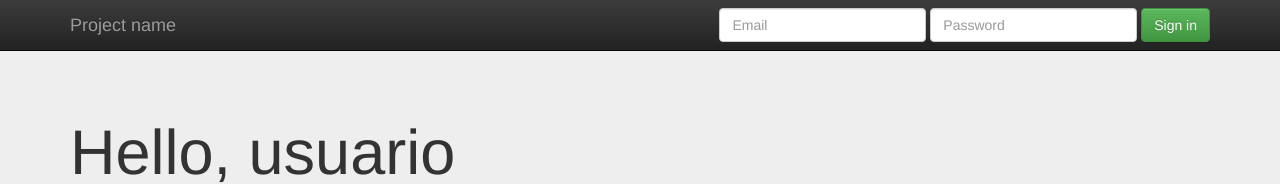
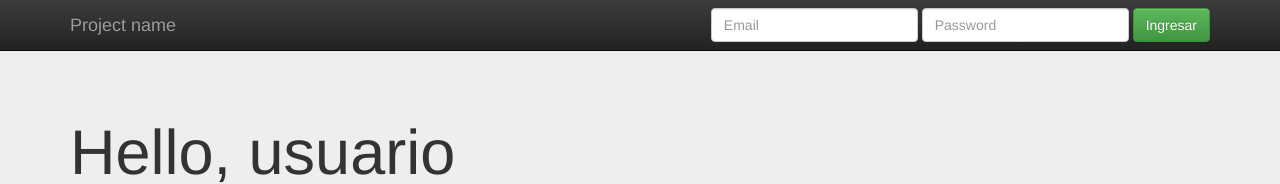
Before and after one commit to LeoSebasSP/Curso-Git-TSOFT---Pracctica01, a plain HTML site: page index.html in a window 1280 px wide. Shown: the top 184 px of the page. Drawn offline with nearby package versions, Linux system fonts and the light colour scheme.

Commit message:
Sign in a Ingresar

```diff
--- a/index.html
+++ b/index.html
@@ -46,7 +46,7 @@
             <div class="form-group">
               <input type="password" placeholder="Password" class="form-control">
             </div>
-            <button type="submit" class="btn btn-success">Sign in</button>
+            <button type="submit" class="btn btn-success">Ingresar</button>
           </form>
         </div><!--/.navbar-collapse -->
       </div>
```
